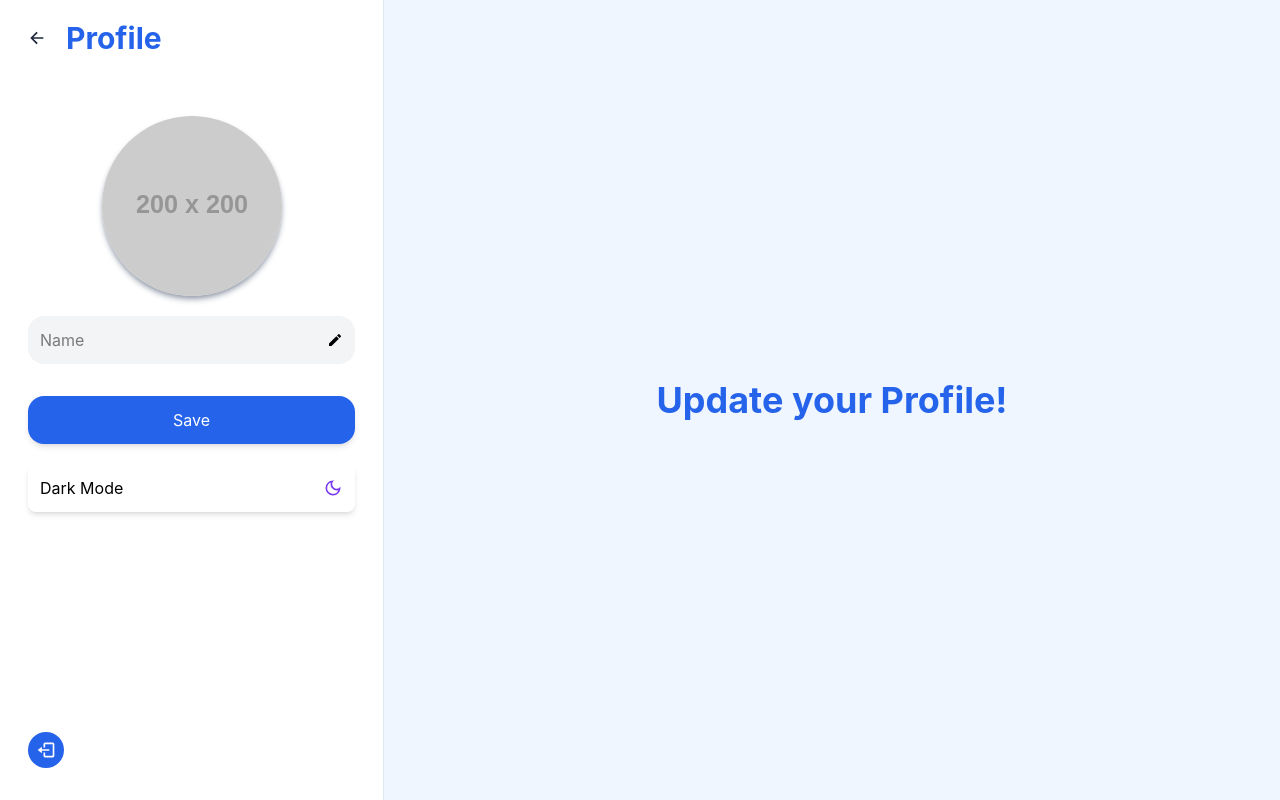
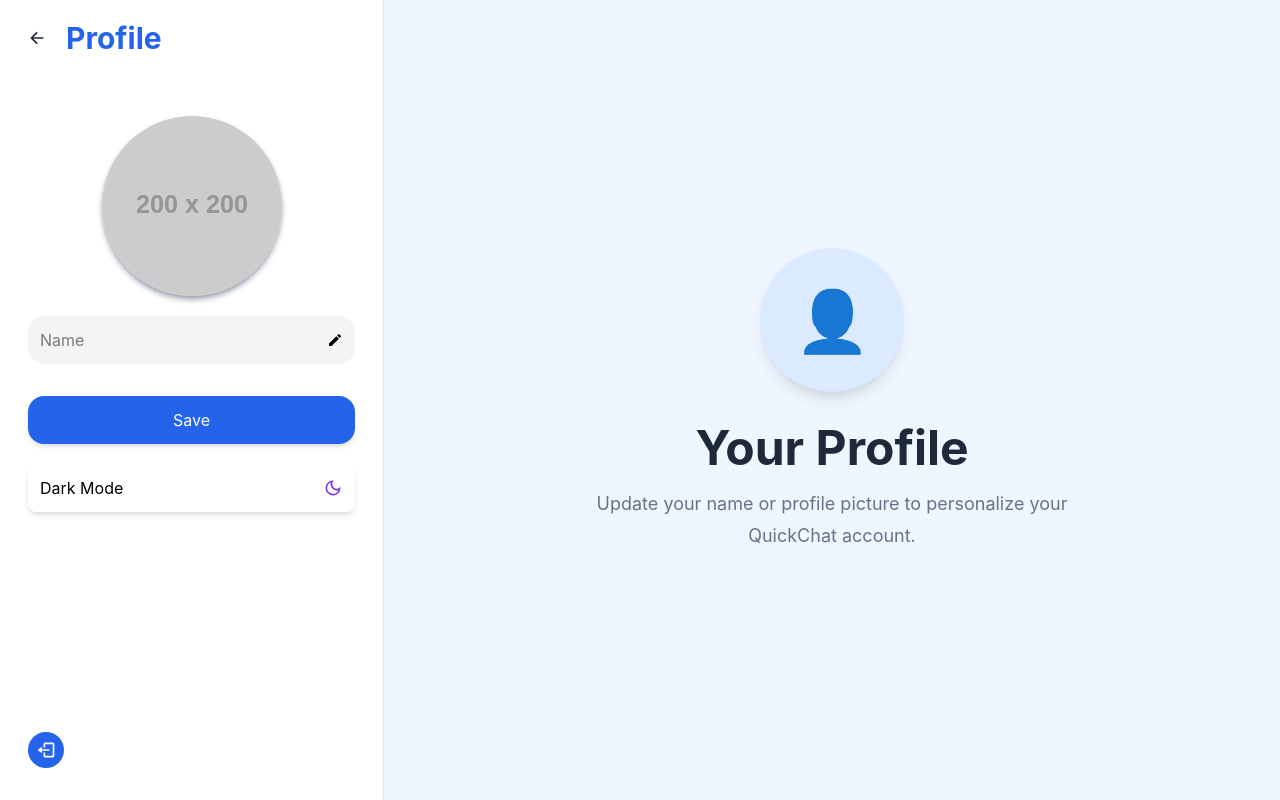
Before and after one commit to praveen-414/QuickChat, a React (Vite) app in the folder Frontend/: page /profile in a window 1280 px wide. Built offline with nearby package versions, Linux system fonts and the light colour scheme; no server answers.

Commit message:
updated ui

```diff
--- a/Frontend/src/Pages/Profile.jsx
+++ b/Frontend/src/Pages/Profile.jsx
@@ -28,7 +28,7 @@ const Profile = () => {
     }
   }, [userData]);
   const updateProfile = async () => {
-  setLoading(true)
+    setLoading(true);
     try {
       const formData = new FormData();
 
@@ -46,7 +46,7 @@ const updateProfile = async () => {
           headers: {
             "Content-Type": "multipart/form-data",
           },
-      }
+        },
       );
 
       dispatch(setUsersData(res.data.user));
@@ -57,15 +57,18 @@ const updateProfile = async () => {
     } catch (error) {
       console.log(error);
       toast.error("Profile update failed");
-  }finally{
-    setLoading(false)
+    } finally {
+      setLoading(false);
     }
   };
   const handleLogout = async (req, res) => {
     try {
-      const res = await axios.get("https://quickchat-iz3s.onrender.com/api/auth/logout", {
+      const res = await axios.get(
+        "https://quickchat-iz3s.onrender.com/api/auth/logout",
+        {
           withCredentials: true,
-      });
+        },
+      );
       dispatch(logOut());
       navigate("/login");
     } catch (error) {
@@ -169,9 +172,9 @@ const updateProfile = async () => {
               <h1>{theme === "Light" ? "Dark Mode" : "Light Mode"}</h1>
               <span>
                 {theme === "Light" ? (
-                  <MdOutlineDarkMode size={20}  color="#7C3AED"/>
+                  <MdOutlineDarkMode size={20} color="#7C3AED" />
                 ) : (
-                  <MdOutlineLightMode size={20} color="#FACC15"  />
+                  <MdOutlineLightMode size={20} color="#FACC15" />
                 )}
               </span>
             </div>
@@ -185,9 +188,21 @@ const updateProfile = async () => {
         </div>
         {/* right  */}
 
-        <div className="hidden dark:bg-[#0F172A]  md:flex lg:flex flex-1 justify-center items-center h-full text-[#2563EB]">
-          {" "}
-          <h1 className="text-4xl font-bold">Update your Profile!</h1>
+        <div className="hidden md:flex flex-1 dark:bg-[#0F172A] items-center justify-center px-8">
+          <div className="text-center max-w-lg">
+            <div className="w-36 h-36 mx-auto rounded-full bg-[#DBEAFE] dark:bg-[#1E293B] flex items-center justify-center shadow-lg">
+              <span className="text-6xl">👤</span>
+            </div>
+
+            <h1 className="mt-8 text-5xl font-bold text-[#1E293B] dark:text-white">
+              Your Profile
+            </h1>
+
+            <p className="mt-4 text-lg text-[#64748B] dark:text-[#94A3B8] leading-8">
+              Update your name or profile picture to personalize your QuickChat
+              account.
+            </p>
+          </div>
         </div>
       </div>
     </>
--- a/Frontend/src/components/MessageArea.jsx
+++ b/Frontend/src/components/MessageArea.jsx
@@ -11,7 +11,6 @@ import { useRef } from "react";
 import socket from "../socket-frontend/socket";
 import { incrementUnread } from "../redux/usersSlice";
 import { setMessages, addMessage } from "../redux/messagesSlice";
-import ChatIllustration from "../assets/chat-illustration.svg";
 
 const MessageArea = () => {
   const [inputMessage, setInputMessage] = useState("");
@@ -203,18 +202,6 @@ const MessageArea = () => {
 
           {/* Main Illustration */}
           <div className="relative z-10">
-            <div className="relative">
-              {/* Circle */}
-              <div className="w-48 h-48 rounded-full bg-[#DBEAFE] dark:bg-[#1E293B] flex items-center justify-center shadow-xl">
-                <img src={ChatIllustration} alt="Chat" className="w-44" />
-              </div>
-
-              {/* Floating Elements */}
-              <span className="absolute -top-4 -left-4 text-3xl">✨</span>
-              <span className="absolute top-4 -right-6 text-2xl">💙</span>
-              <span className="absolute bottom-4 -left-6 text-xl">💬</span>
-            </div>
-
             <h1 className="mt-10 text-5xl font-bold text-[#1E293B] dark:text-white">
               Welcome to <span className="text-[#2563EB]">QuickChat</span>
             </h1>
```
Lines whose indentation alone changed are shown as unchanged.
